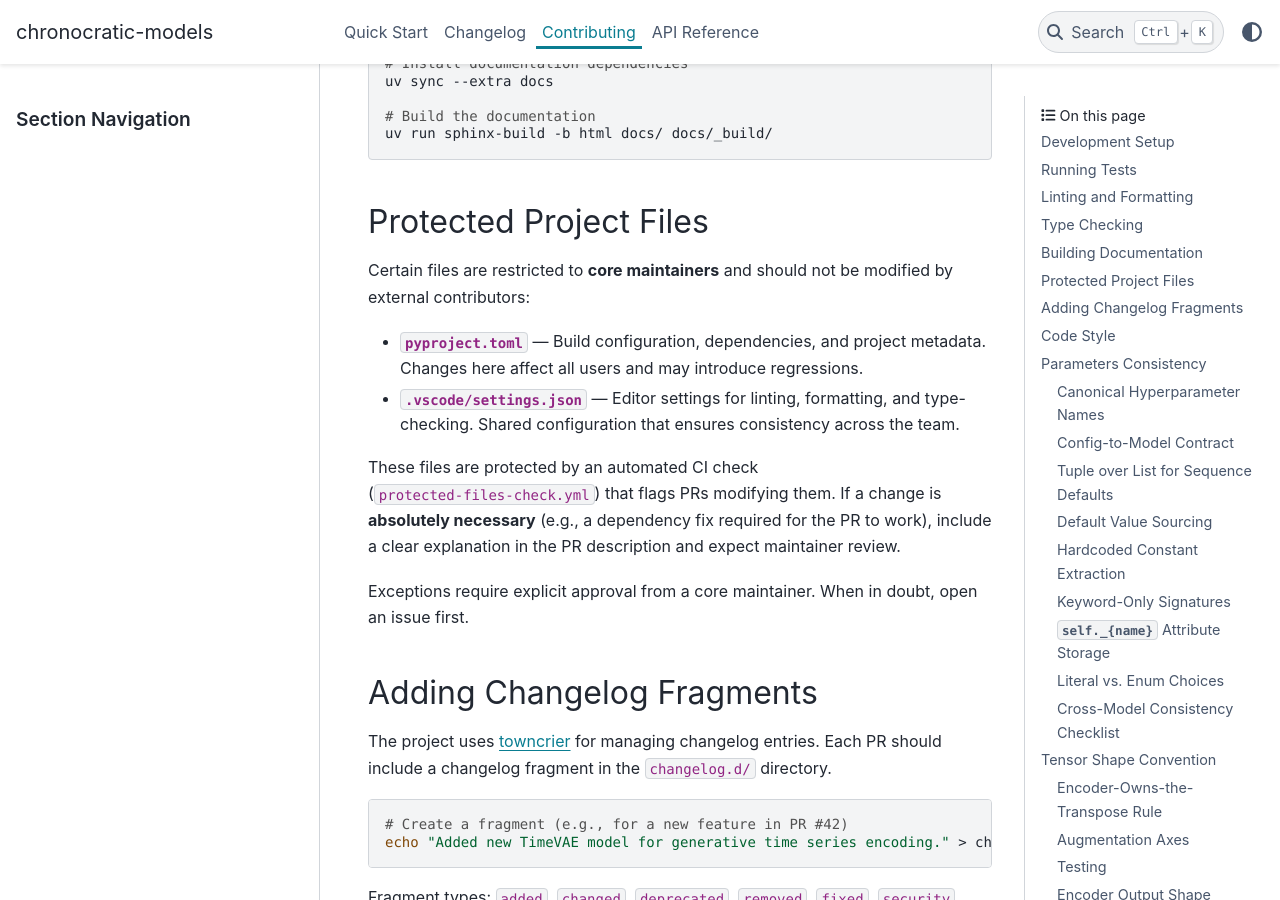
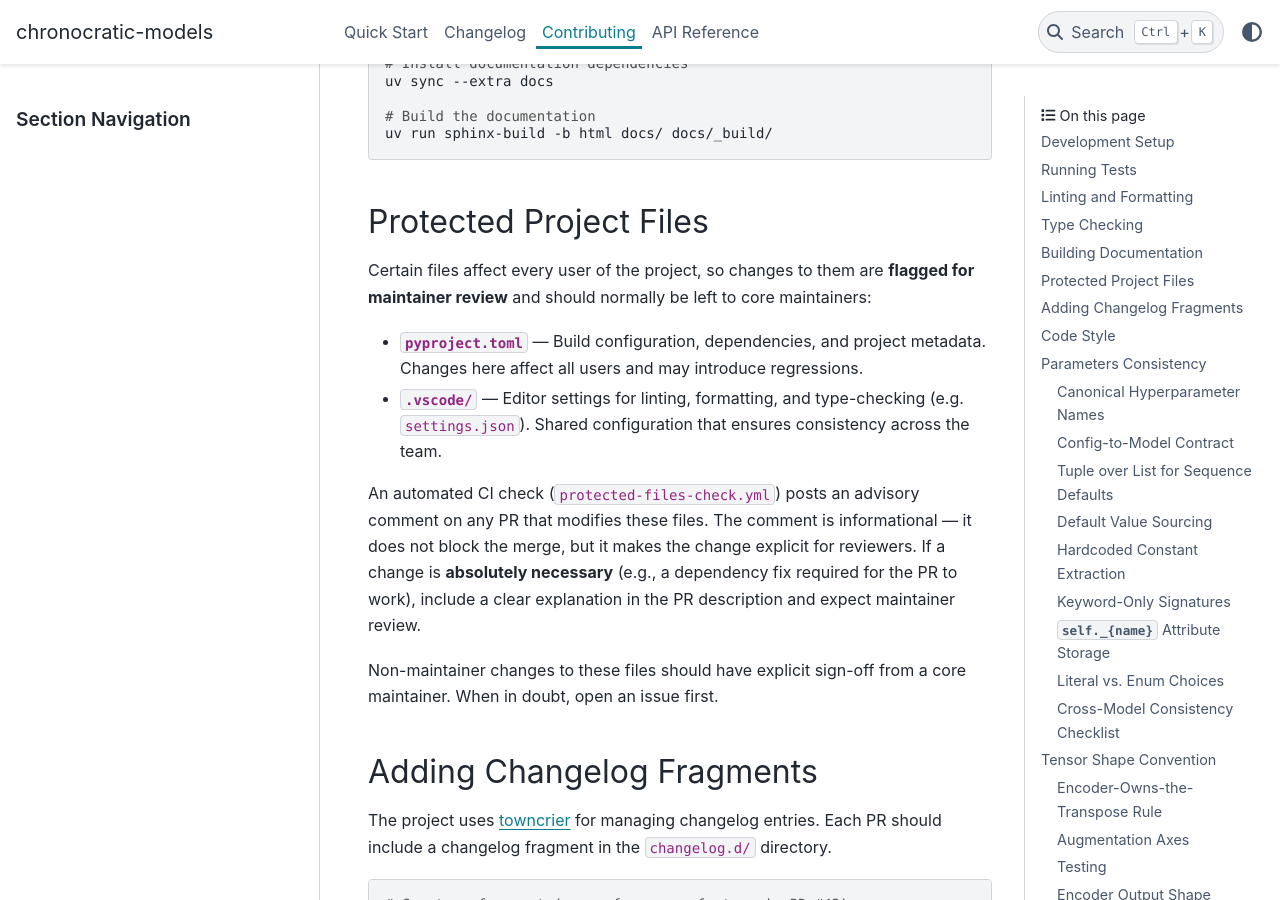
Before and after one commit to chronocratic/chronocratic-models, a Sphinx documentation site: the page built from docs/contributing.md, in a window 1280 px wide and 900 px high, scrolled down 1350 px. Built offline with Sphinx 7.4.7 and the PyData theme 0.15.4, drawn with Linux system fonts in a browser that asks for light colours; the version number could not be read and is left out.

Commit message:
fix(ci): correct protected-files check links, dedup, and doc scope
Review of protected-files-check.yml surfaced four issues:

- Comment link used a relative `../blob/main/...` path. Relative links in
  PR comments don't resolve against the repo root, and `main` 404s until
  the dev->main release merge. Build an absolute URL from context using the
  PR's base ref, which always has the file.
- Every push re-posted a fresh comment (spam), and a naive skip-if-present
  guard would leave a stale warning after a rollback. Replace with a single
  marker-keyed upsert: warn while the file is modified, flip to a cleared
  status if it's reverted.
- Doc listed only .vscode/settings.json while the workflow matches
  .vscode/**. Widen the doc to .vscode/.
- Doc claimed the files were "restricted"/"must not be modified" but the CI
  only posts a non-blocking advisory comment. Reword to match: flagged for
  maintainer review, does not block the merge.

pull_request_target left unchanged: safe here (no PR-head checkout, no code
execution, comment-only); pull-requests: write is sufficient for PR comments.

Co-Authored-By: Claude Opus 4.8 <noreply@anthropic.com>

```diff
--- a/docs/contributing.md
+++ b/docs/contributing.md
@@ -61,14 +61,14 @@ uv run sphinx-build -b html docs/ docs/_build/
 
 ## Protected Project Files
 
-Certain files are restricted to **core maintainers** and should not be modified by external contributors:
+Certain files affect every user of the project, so changes to them are **flagged for maintainer review** and should normally be left to core maintainers:
 
 - **`pyproject.toml`** — Build configuration, dependencies, and project metadata. Changes here affect all users and may introduce regressions.
-- **`.vscode/settings.json`** — Editor settings for linting, formatting, and type-checking. Shared configuration that ensures consistency across the team.
+- **`.vscode/`** — Editor settings for linting, formatting, and type-checking (e.g. `settings.json`). Shared configuration that ensures consistency across the team.
 
-These files are protected by an automated CI check (`protected-files-check.yml`) that flags PRs modifying them. If a change is **absolutely necessary** (e.g., a dependency fix required for the PR to work), include a clear explanation in the PR description and expect maintainer review.
+An automated CI check (`protected-files-check.yml`) posts an advisory comment on any PR that modifies these files. The comment is informational — it does not block the merge, but it makes the change explicit for reviewers. If a change is **absolutely necessary** (e.g., a dependency fix required for the PR to work), include a clear explanation in the PR description and expect maintainer review.
 
-Exceptions require explicit approval from a core maintainer. When in doubt, open an issue first.
+Non-maintainer changes to these files should have explicit sign-off from a core maintainer. When in doubt, open an issue first.
 
 ## Adding Changelog Fragments
 
```
Also changed, not shown: 1 other file.
